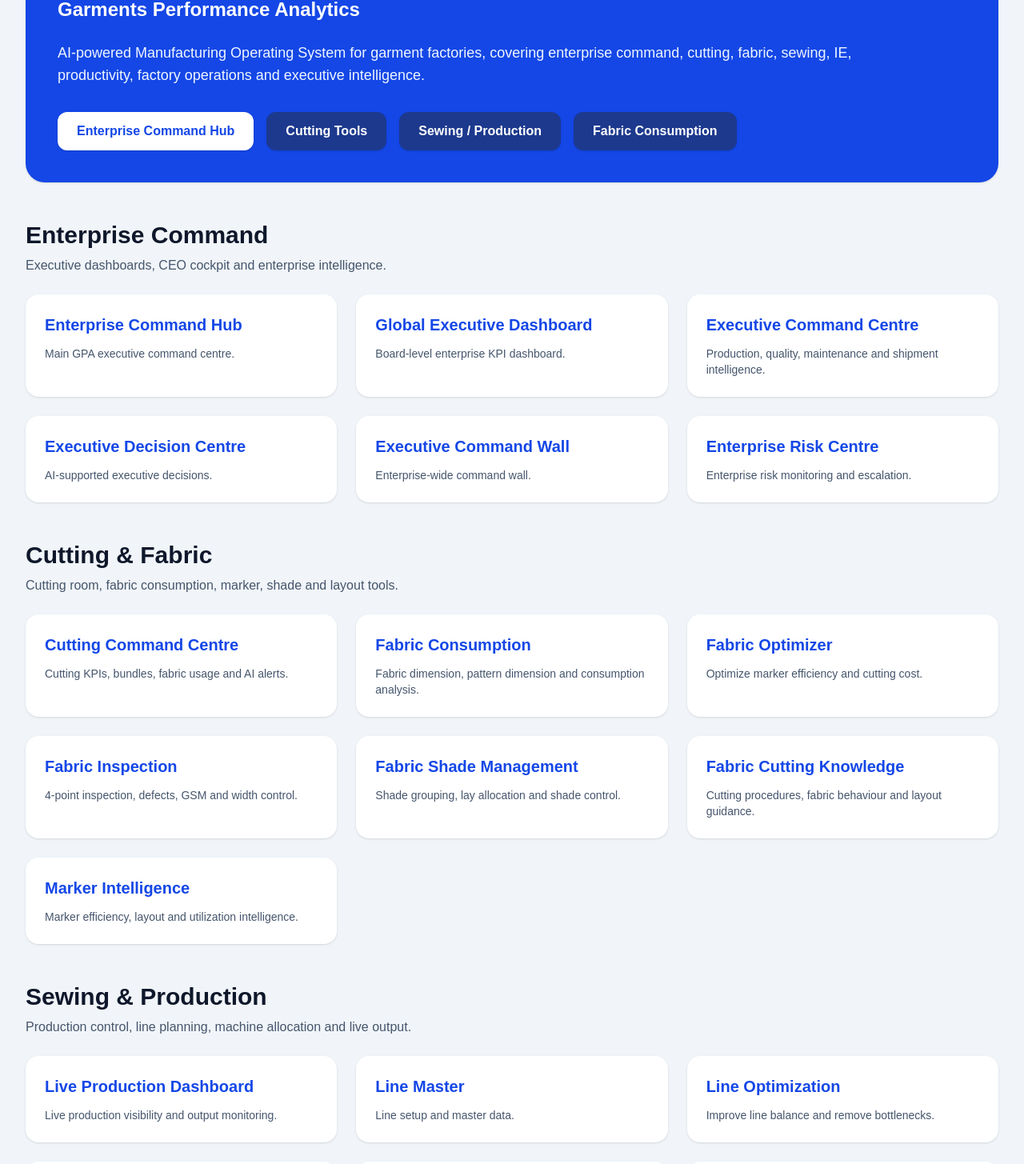
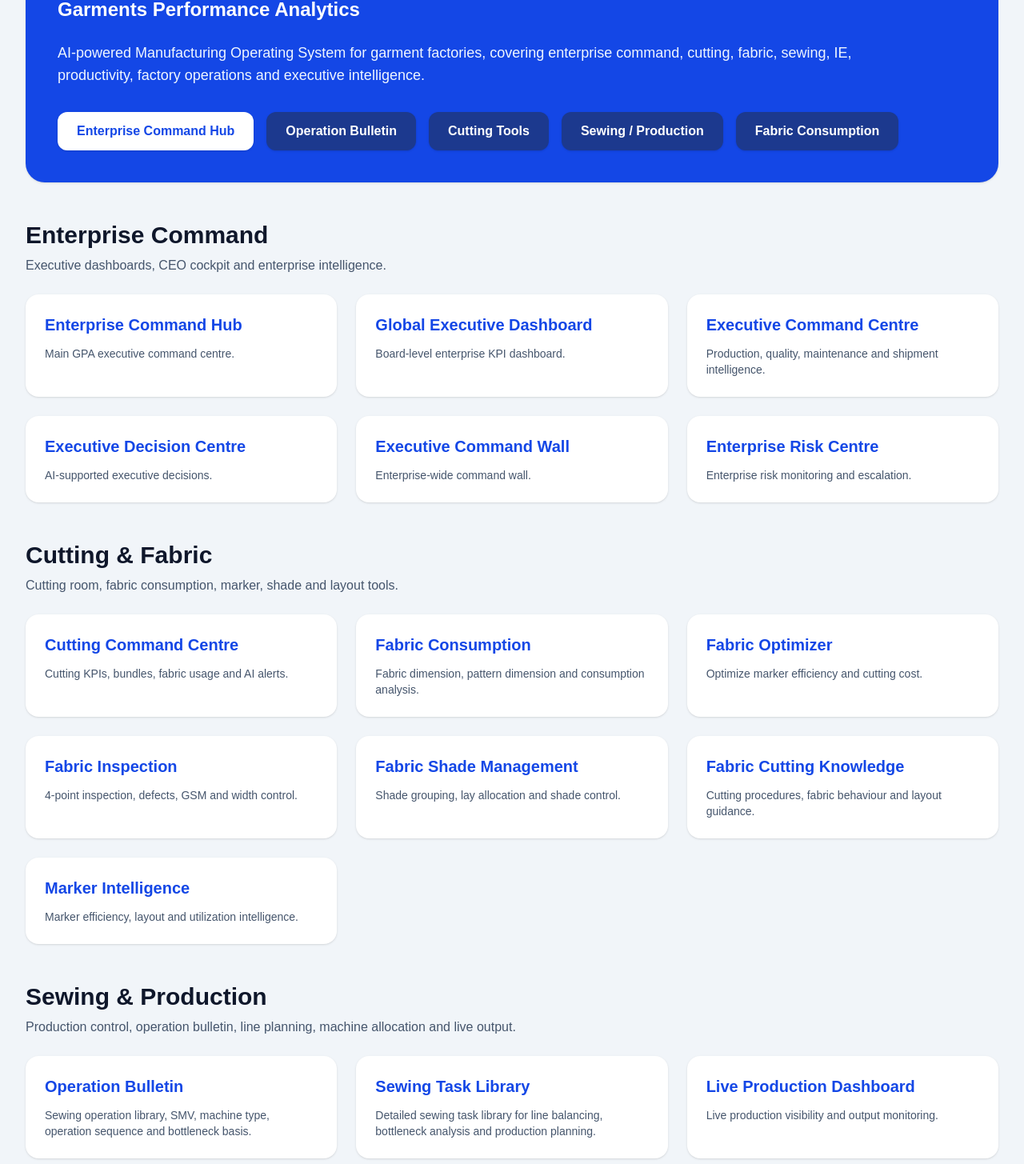
Before and after one commit to mahtab2011/mbncon, a Next.js app: page /manufacturing/gpa in a window 1280 px wide. Shown: the part 208-1663 px from the top of the page at 80% size. Built offline with nearby package versions, Linux system fonts and the light colour scheme.

Commit message:
Fix GPA sewing operation navigation

```diff
--- a/app/manufacturing/gpa/page.tsx
+++ b/app/manufacturing/gpa/page.tsx
@@ -28,8 +28,10 @@ const sections = [
   },
   {
     title: "Sewing & Production",
-    description: "Production control, line planning, machine allocation and live output.",
+    description: "Production control, operation bulletin, line planning, machine allocation and live output.",
     items: [
+      { title: "Operation Bulletin", href: "/manufacturing/operation-bulletin", description: "Sewing operation library, SMV, machine type, operation sequence and bottleneck basis." },
+      { title: "Sewing Task Library", href: "/manufacturing/operation-bulletin", description: "Detailed sewing task library for line balancing, bottleneck analysis and production planning." },
       { title: "Live Production Dashboard", href: "/manufacturing/live-production-dashboard", description: "Live production visibility and output monitoring." },
       { title: "Line Master", href: "/manufacturing/line-master", description: "Line setup and master data." },
       { title: "Line Optimization", href: "/manufacturing/line-optimization", description: "Improve line balance and remove bottlenecks." },
@@ -99,15 +101,15 @@ export default function GpaLandingPage() {
             <Link href="/manufacturing/enterprise-command-hub" className="rounded-xl bg-white px-6 py-3 font-bold text-blue-700 shadow hover:bg-blue-50">
               Enterprise Command Hub
             </Link>
-
+            <Link href="/manufacturing/operation-bulletin" className="rounded-xl bg-blue-900 px-6 py-3 font-bold text-white shadow hover:bg-blue-950">
+              Operation Bulletin
+            </Link>
             <Link href="/manufacturing/cutting-command-centre" className="rounded-xl bg-blue-900 px-6 py-3 font-bold text-white shadow hover:bg-blue-950">
               Cutting Tools
             </Link>
-
             <Link href="/manufacturing/live-production-dashboard" className="rounded-xl bg-blue-900 px-6 py-3 font-bold text-white shadow hover:bg-blue-950">
               Sewing / Production
             </Link>
-
             <Link href="/manufacturing/fabric-consumption" className="rounded-xl bg-blue-900 px-6 py-3 font-bold text-white shadow hover:bg-blue-950">
               Fabric Consumption
             </Link>
@@ -121,7 +123,6 @@ export default function GpaLandingPage() {
                 <h2 className="text-3xl font-bold text-slate-900">
                   {section.title}
                 </h2>
-
                 <p className="mt-2 text-slate-600">
                   {section.description}
                 </p>
@@ -137,7 +138,6 @@ export default function GpaLandingPage() {
                     <h3 className="text-xl font-bold text-blue-700">
                       {item.title}
                     </h3>
-
                     <p className="mt-3 text-sm text-slate-600">
                       {item.description}
                     </p>
@@ -152,7 +152,6 @@ export default function GpaLandingPage() {
           <h2 className="text-3xl font-bold">
             BGMEA Pilot Release Candidate 1
           </h2>
-
           <p className="mt-4 text-lg text-slate-200">
             GPA now connects the executive layer with operational factory
             tools, including cutting, fabric, sewing, IE, productivity,
```
